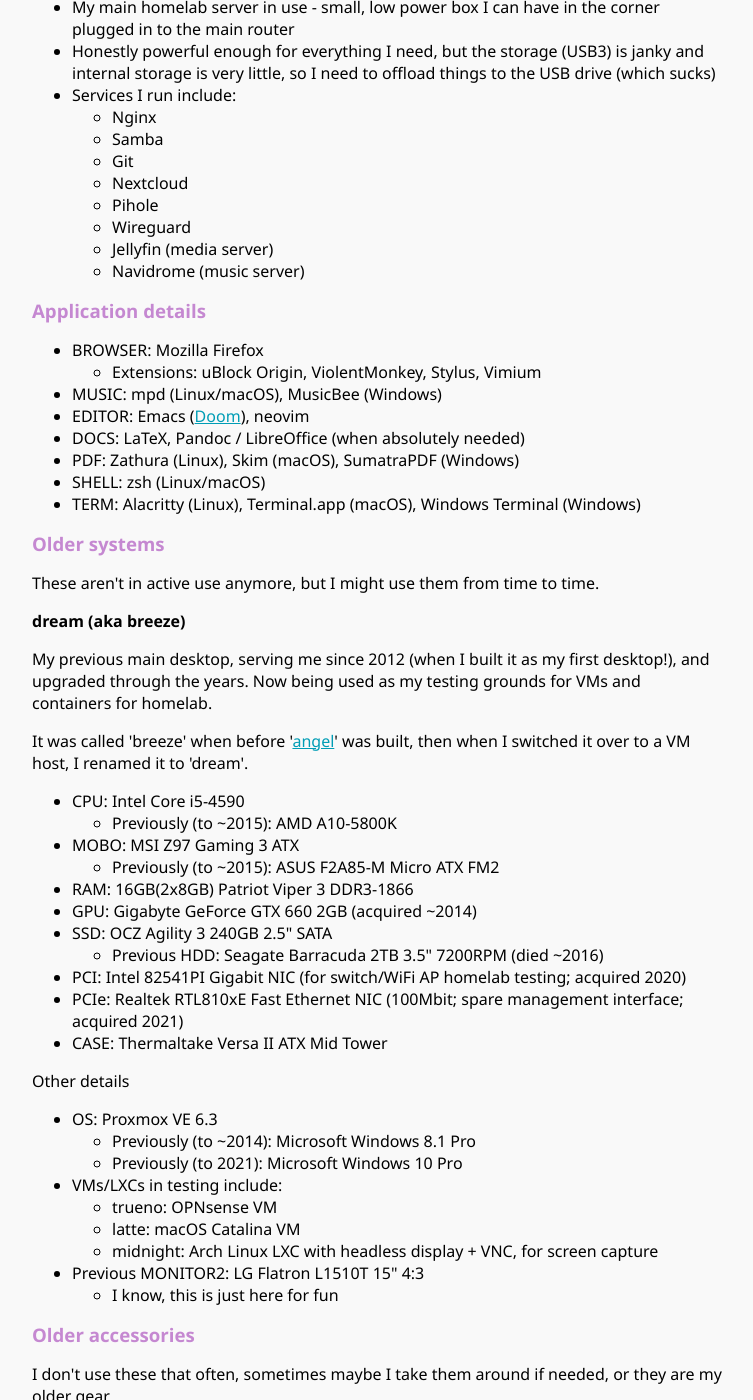
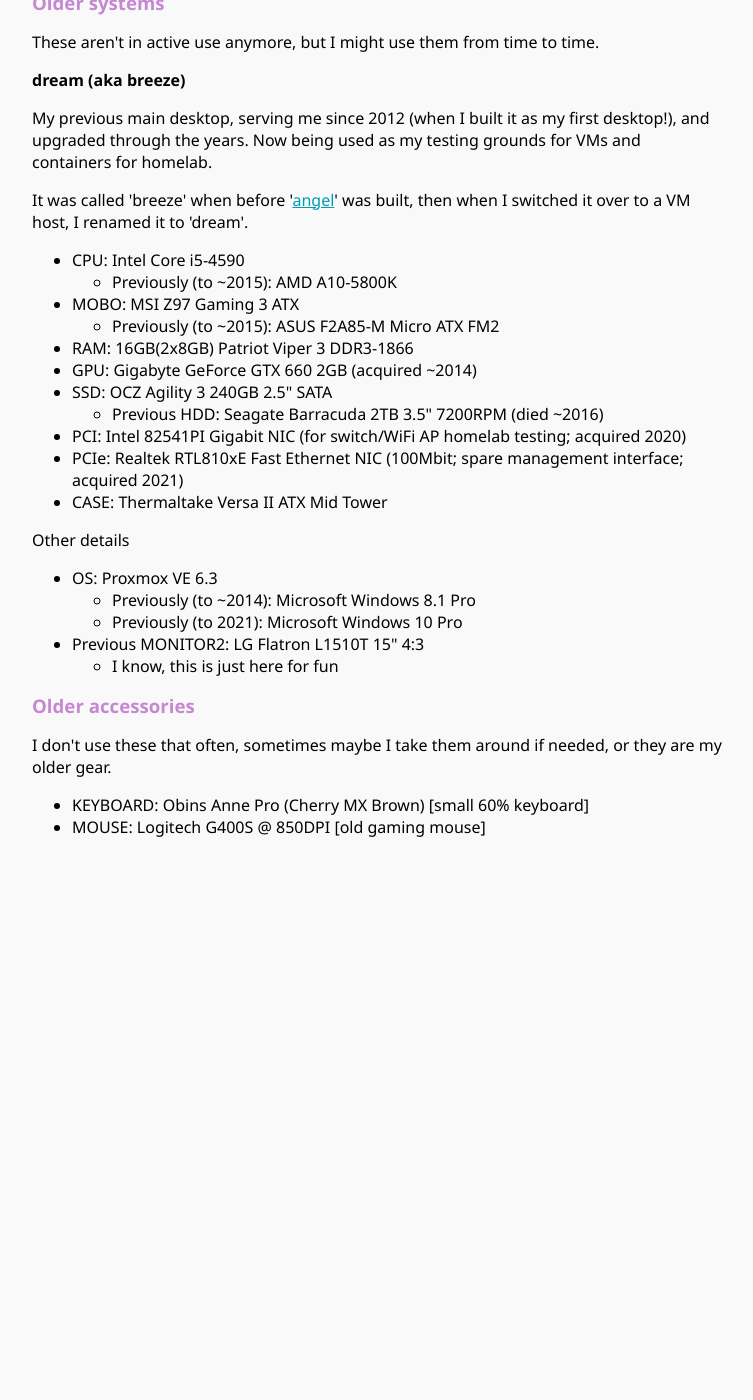
Before and after one commit to nicholastay/personal-web, a Jekyll site: the page built from pc.md, in a window 1280 px wide and 1400 px high, scrolled down 2255 px. Shown: the whole window, without its empty margins (373-1126 px from the left). Built offline with Jekyll 4.4.1, drawn with Linux system fonts in a browser that asks for light colours; after the commit the page ends 3124 px from its top, so only the background shows below that; some of the changed text lies outside the part shown.

```diff
--- a/index.html
+++ b/index.html
@@ -23,6 +23,7 @@ title: Home
 	<div class="block">
 		<h3>Info</h3>
 		<ul>
+			<li><a href="/tools">Programs and Tools I Use</a></li>
 			<li><a href="/pc">Computer Setups</a></li>
 			<li><a href="/other-tech">Other Tech</a></li>
 		</ul>
--- a/pc.md
+++ b/pc.md
@@ -56,10 +56,7 @@ Lenovo ThinkPad X230 (purchased secondhand: May 2019)
 
 Other details:
 
-- OS: Fedora Linux
-	- WM: i3 (installed with i3 spin)
-	- [dotfiles](https://github.com/nicholastay/dotfiles)
-	- [Setup notes](https://gist.github.com/nicholastay/7d4cd6a7352f2a3911a99e982d78c092)
+- OS: Fedora Linux (i3 spin)
 - Keyboard modded to X220 Classic 7-Row Keyboard
 
 ### mocha
@@ -95,27 +91,6 @@ Other details
 - OS: Debian 10 buster
 - My main homelab server in use - small, low power box I can have in the corner plugged in to the main router
 - Honestly powerful enough for everything I need, but the storage (USB3) is janky and internal storage is very little, so I need to offload things to the USB drive (which sucks)
-- Services I run include:
-	- Nginx
-	- Samba
-	- Git
-	- Nextcloud
-	- Pihole
-	- Wireguard
-	- Jellyfin (media server)
-	- Navidrome (music server)
-
-
-## Application details
-
-- BROWSER: Mozilla Firefox
-	- Extensions: uBlock Origin, ViolentMonkey, Stylus, Vimium
-- MUSIC: mpd (Linux/macOS), MusicBee (Windows)
-- EDITOR: Emacs ([Doom](https://github.com/hlissner/doom-emacs)), neovim
-- DOCS: LaTeX, Pandoc / LibreOffice (when absolutely needed)
-- PDF: Zathura (Linux), Skim (macOS), SumatraPDF (Windows)
-- SHELL: zsh (Linux/macOS)
-- TERM: Alacritty (Linux), Terminal.app (macOS), Windows Terminal (Windows)
 
 
 ## Older systems
@@ -145,10 +120,6 @@ Other details
 - OS: Proxmox VE 6.3
 	- Previously (to ~2014): Microsoft Windows 8.1 Pro
 	- Previously (to 2021): Microsoft Windows 10 Pro
-- VMs/LXCs in testing include:
-	- trueno: OPNsense VM
-	- latte: macOS Catalina VM
-	- midnight: Arch Linux LXC with headless display + VNC, for screen capture
 - Previous MONITOR2: LG Flatron L1510T 15" 4:3
 	- I know, this is just here for fun
 
```
Also changed, not shown: other parts of pc.md (+0 -1 lines), tools.md (added, +98 -0 lines).
